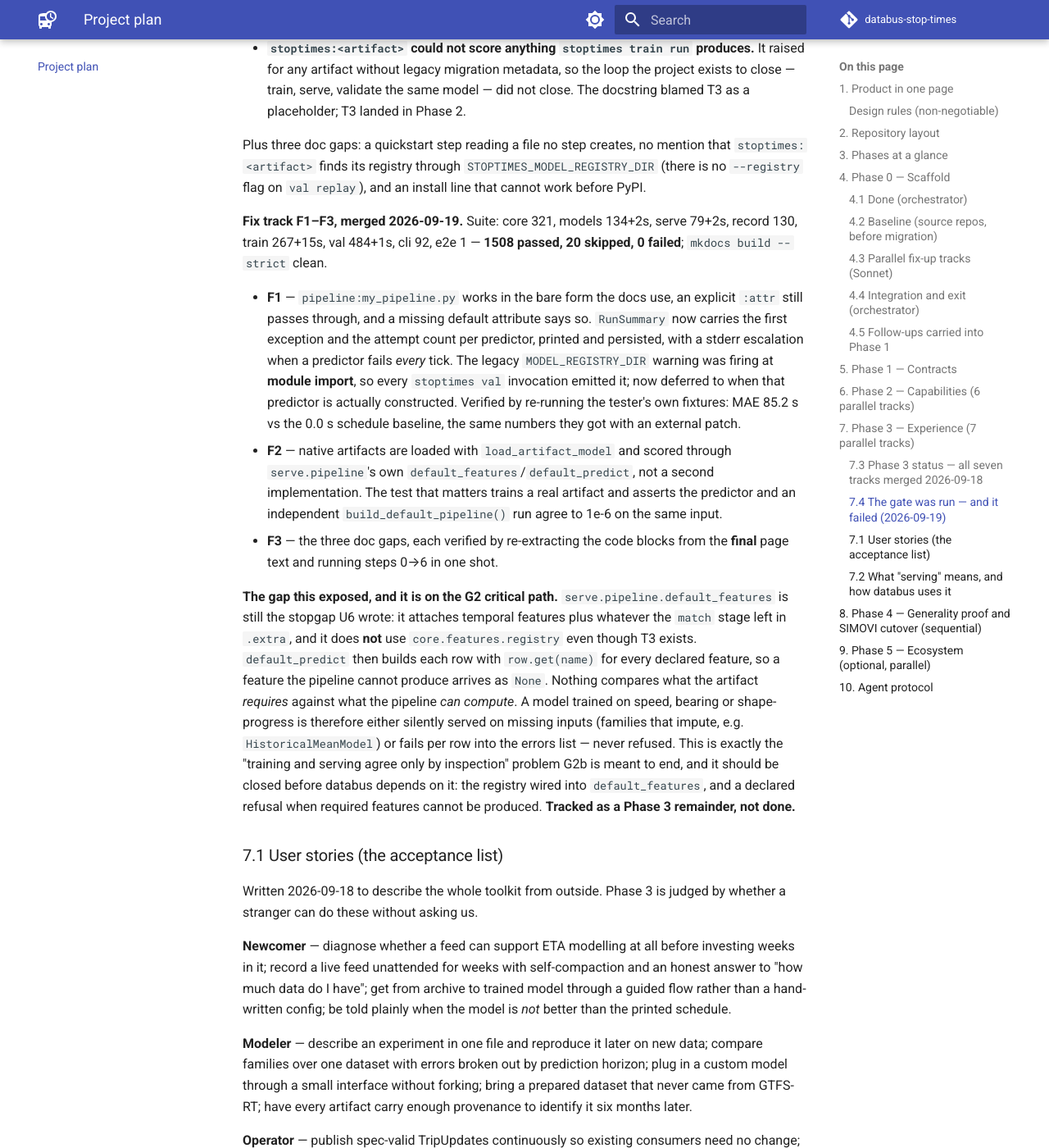
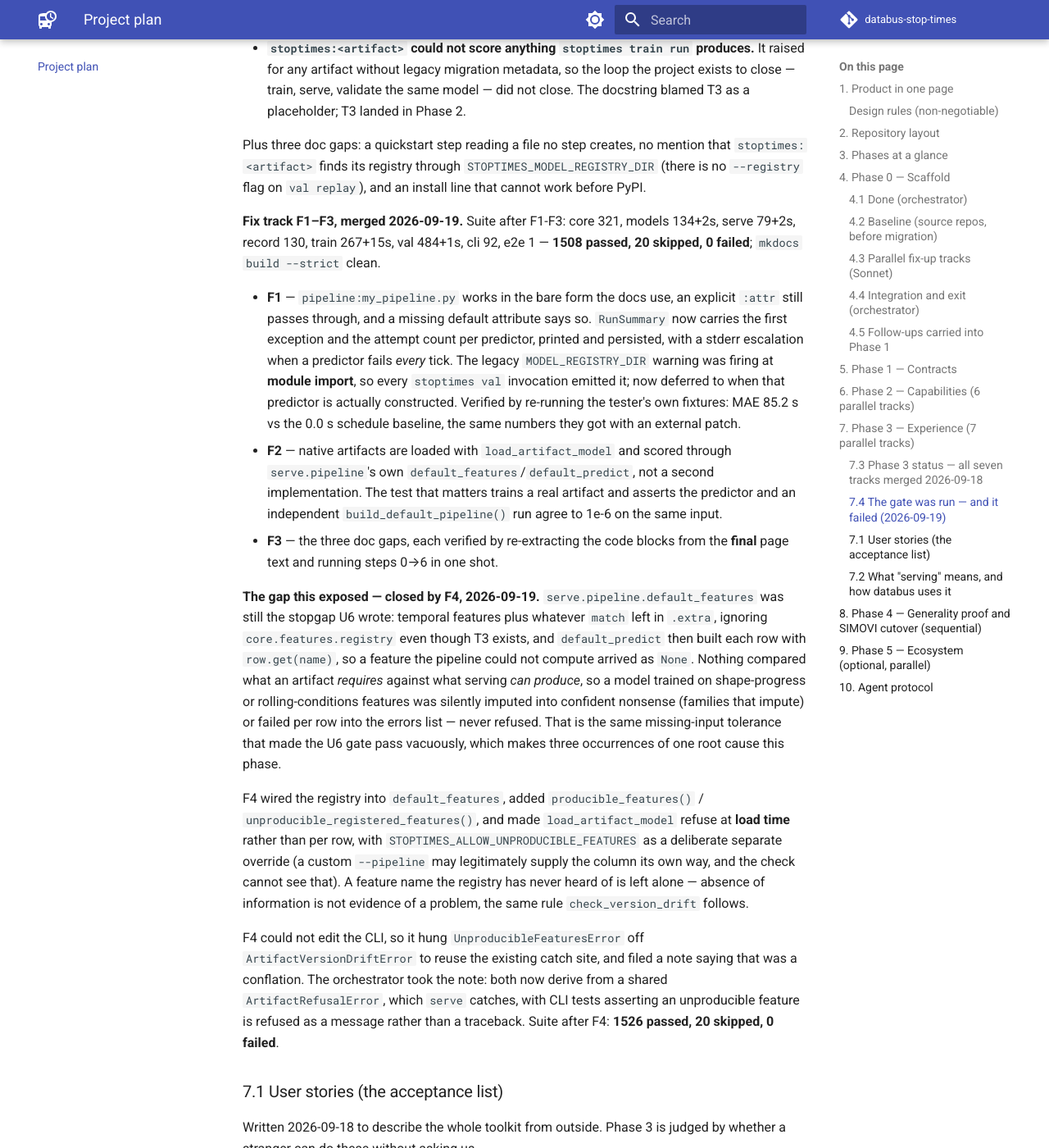
Before and after one commit to simovilab/databus-stop-times, an MkDocs documentation site: the page built from docs/PLAN.md, in a window 1280 px wide and 1400 px high, scrolled down 11329 px. Shown: the whole window at 82% size. Built offline with MkDocs 1.6.1 and Material for MkDocs 9.7.7, drawn with Linux system fonts in a browser that asks for light colours; comment, search, counter and statistics services are not loaded; some of the changed text lies outside the part shown.

Commit message:
fix(serve): one base for every artifact refusal, not a conflation
F4 subclassed UnproducibleFeaturesError from ArtifactVersionDriftError to
reuse the CLI's catch site, since it did not own that file, and filed a note
calling it what it was. Both now derive from ArtifactRefusalError and `serve`
catches the base, with CLI tests asserting an unproducible feature is refused
as a message rather than a traceback. §7.4 updated: the gap is closed.

Co-Authored-By: Claude Opus 5 <noreply@anthropic.com>
Claude-Session: https://claude.ai/code/session_01Jb2h48xBWRyn2Sw9128acN

```diff
--- a/docs/PLAN.md
+++ b/docs/PLAN.md
@@ -1,7 +1,7 @@
 # stoptimes — implementation plan
 
 Status: **Phase 3 tracks merged; the clean-machine gate has been run and its findings fixed (2026-09-19)** —
-1508 passed, 20 skipped · next: close the serving feature-contract gap (§7.4), then Phase 4
+1526 passed, 20 skipped · next: Phase 4 (§7.4's serving feature-contract gap is closed)
 (note G4 now precedes G2a — see §8) ·
 branch `feat/stoptimes-scaffold`, not pushed (the account has read-only access to the remote) · last updated 2026-09-19 (serving target revised §7.2/G2; gate run and fix track merged §7.4)
 
@@ -353,7 +353,7 @@ Plus three doc gaps: a quickstart step reading a file no step creates, no mentio
 `stoptimes:<artifact>` finds its registry through `STOPTIMES_MODEL_REGISTRY_DIR` (there is no
 `--registry` flag on `val replay`), and an install line that cannot work before PyPI.
 
-**Fix track F1–F3, merged 2026-09-19.** Suite: core 321, models 134+2s, serve 79+2s, record 130,
+**Fix track F1–F3, merged 2026-09-19.** Suite after F1-F3: core 321, models 134+2s, serve 79+2s, record 130,
 train 267+15s, val 484+1s, cli 92, e2e 1 — **1508 passed, 20 skipped, 0 failed**;
 `mkdocs build --strict` clean.
 
@@ -371,17 +371,28 @@ train 267+15s, val 484+1s, cli 92, e2e 1 — **1508 passed, 20 skipped, 0 failed
 - **F3** — the three doc gaps, each verified by re-extracting the code blocks from the **final**
   page text and running steps 0→6 in one shot.
 
-**The gap this exposed, and it is on the G2 critical path.** `serve.pipeline.default_features` is
-still the stopgap U6 wrote: it attaches temporal features plus whatever the `match` stage left in
-`.extra`, and it does **not** use `core.features.registry` even though T3 exists.
-`default_predict` then builds each row with `row.get(name)` for every declared feature, so a
-feature the pipeline cannot produce arrives as `None`. Nothing compares what the artifact
-*requires* against what the pipeline *can compute*. A model trained on speed, bearing or
-shape-progress is therefore either silently served on missing inputs (families that impute, e.g.
-`HistoricalMeanModel`) or fails per row into the errors list — never refused. This is exactly the
-"training and serving agree only by inspection" problem G2b is meant to end, and it should be
-closed before databus depends on it: the registry wired into `default_features`, and a declared
-refusal when required features cannot be produced. **Tracked as a Phase 3 remainder, not done.**
+**The gap this exposed — closed by F4, 2026-09-19.** `serve.pipeline.default_features` was still the
+stopgap U6 wrote: temporal features plus whatever `match` left in `.extra`, ignoring
+`core.features.registry` even though T3 exists, and `default_predict` then built each row with
+`row.get(name)`, so a feature the pipeline could not compute arrived as `None`. Nothing compared
+what an artifact *requires* against what serving *can produce*, so a model trained on
+shape-progress or rolling-conditions features was silently imputed into confident nonsense
+(families that impute) or failed per row into the errors list — never refused. That is the same
+missing-input tolerance that made the U6 gate pass vacuously, which makes three occurrences of
+one root cause this phase.
+
+F4 wired the registry into `default_features`, added `producible_features()` /
+`unproducible_registered_features()`, and made `load_artifact_model` refuse at **load time**
+rather than per row, with `STOPTIMES_ALLOW_UNPRODUCIBLE_FEATURES` as a deliberate separate
+override (a custom `--pipeline` may legitimately supply the column its own way, and the check
+cannot see that). A feature name the registry has never heard of is left alone — absence of
+information is not evidence of a problem, the same rule `check_version_drift` follows.
+
+F4 could not edit the CLI, so it hung `UnproducibleFeaturesError` off `ArtifactVersionDriftError`
+to reuse the existing catch site, and filed a note saying that was a conflation. The orchestrator
+took the note: both now derive from a shared `ArtifactRefusalError`, which `serve` catches, with
+CLI tests asserting an unproducible feature is refused as a message rather than a traceback.
+Suite after F4: **1526 passed, 20 skipped, 0 failed**.
 
 ### 7.1 User stories (the acceptance list)
 
```
Also changed, not shown: 3 other files.
